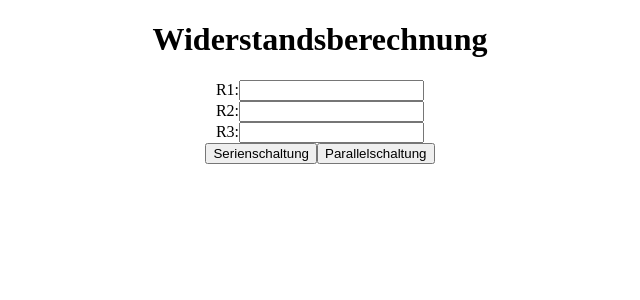
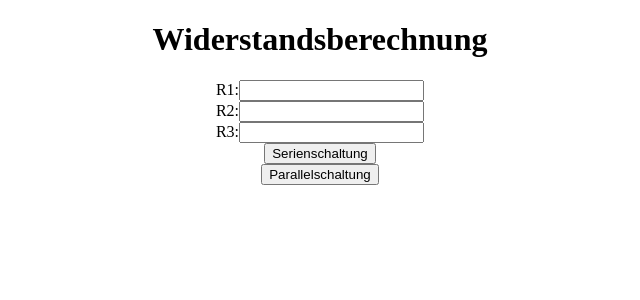
Before and after one commit to recantlyhd/resistorcalculate, a React (Create React App) app: page / in a window 1280 px wide. Shown: the top 300 px of the page, without its empty margins (320-960 px from the left). Built offline with nearby package versions, Linux system fonts and the light colour scheme.

Commit message:
added value output to Serial and Parallel

```diff
--- a/src/App.js
+++ b/src/App.js
@@ -8,25 +8,37 @@ function App() {
   const [value1, changeValue1] = useState(0);
   const [value2, changeValue2] = useState(0);
   const [value3, changeValue3] = useState(0);
-  const [resistorValue, changeResistorValue] = useState(0);
-  const [result, setResult] = useState(0);
+  const [sResistorValue, changeSResistorValue] = useState(0);
+  const [pResistorValue, changePResistorValue] = useState(0);
 
-  function calculateResistorSerial() {
-    const res = value1 + value2 + value3;
-    changeResistorValue(res);
+
+    function calculateResistorSerial() {
+      const res = value1 + value2 + value3;
+    changeSResistorValue(res);
     return (
-        resistorValue
+        <div>
+            {sResistorValue}
+        </div>
     );
   }
+    function calculateResistorParallel() {
+      const res = (value1 * value2 * value3)/(value1 + value2 + value3);
+        changePResistorValue(res);
+      return(
+          <div>
+              {pResistorValue}
+          </div>
+      )
+    }
 
   return (
       <div className="App">
         <h1>Widerstandsberechnung</h1>
-        <Resistor title="R1" handleInput={(value) => changeValue1(value)}/>
-        <Resistor title="R2" handleInput={(value) => changeValue2(value)}/>
-        <Resistor title="R3" handleInput={(value) => changeValue3(value)}/>
-        <Serialconnection value = {result}/>
-        <Parallelconnection/>
+        <Resistor title="R1" handleInput={(value) => changeValue1(parseInt(value))}/>
+        <Resistor title="R2" handleInput={(value) => changeValue2(parseInt(value))}/>
+        <Resistor title="R3" handleInput={(value) => changeValue3(parseInt(value))}/>
+          <Serialconnection onClick = {calculateResistorSerial} result = {sResistorValue}/>
+          <Parallelconnection onClick = {calculateResistorParallel} result = {pResistorValue}/>
       </div>
   );
 }
--- a/src/component/Parallelconnection.js
+++ b/src/component/Parallelconnection.js
@@ -1,6 +1,9 @@
-function Parallelconnection(){
+function Parallelconnection(props){
     return(
-        <button onClick = {()=> console.log(1)}>Parallelschaltung</button>
+        <div>
+        <button onClick = {props.onClick}>Parallelschaltung</button>
+            {props.result != 0 ? <h1>R Parallel: {props.result}</h1> : null}
+        </div>
     );
 }
 export default Parallelconnection;
--- a/src/component/Resistor.js
+++ b/src/component/Resistor.js
@@ -5,8 +5,8 @@ function Resistor(props) {
         <div>
         <label>
             {props.title}:
-    <input type = "number" onChange={props.handleInput}/>
-    </label>
+            <input type = "number" onChange={(e) => props.handleInput(e.target.value)}/>
+        </label>
     </div>
     );
 }
--- a/src/component/Serialconnection.js
+++ b/src/component/Serialconnection.js
@@ -1,7 +1,10 @@
 
 function Serialconnection(props){
     return(
-        <button onClick = {()=> console.log(props.value)}>Serienschaltung</button>
-    );
+        <div>
+            <button onClick = {props.onClick}>Serienschaltung</button>
+            {props.result != 0 ? <h1>R seriell: {props.result}</h1> : null}
+        </div>
+            );
 }
 export default Serialconnection;
```
